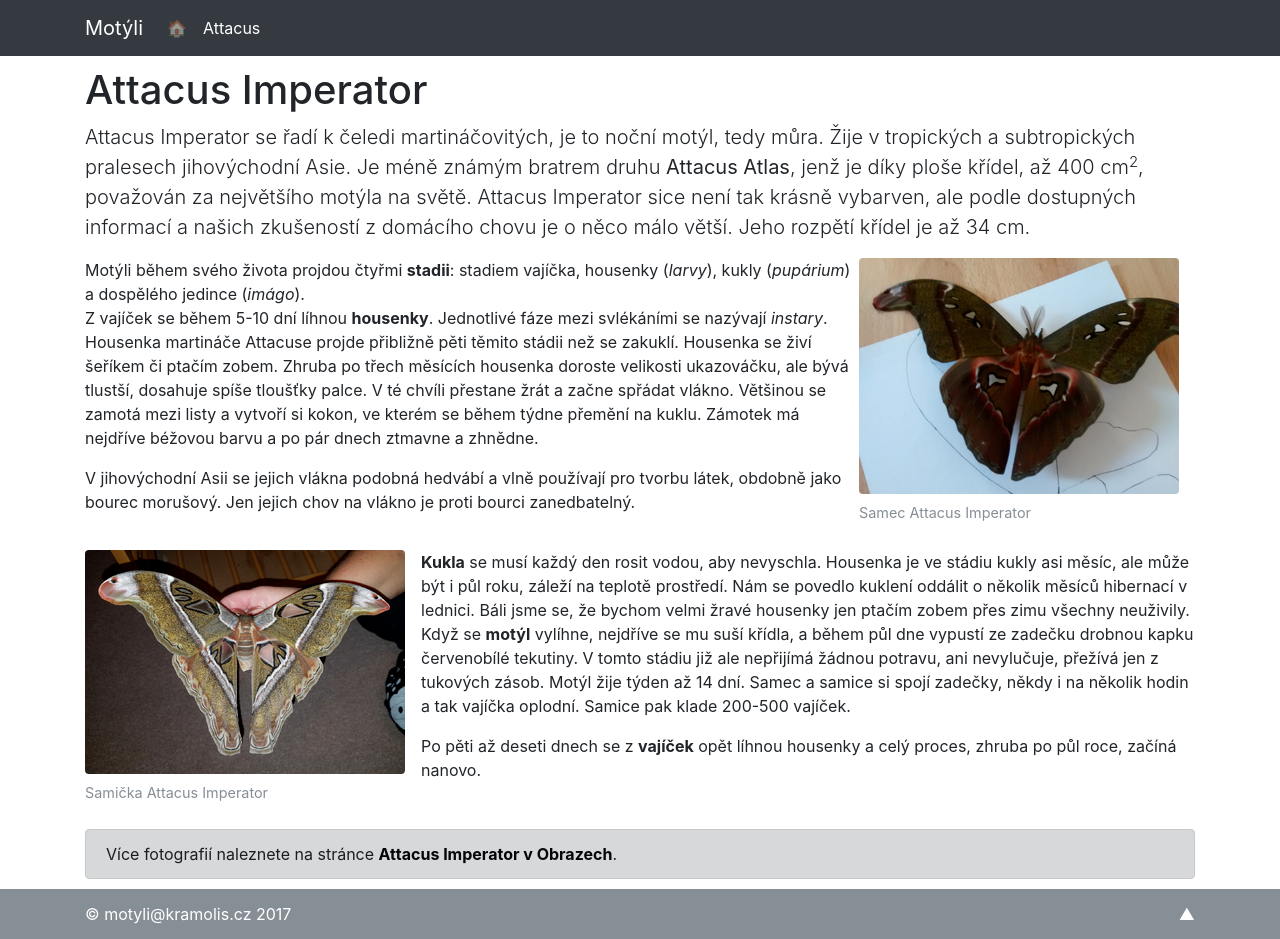
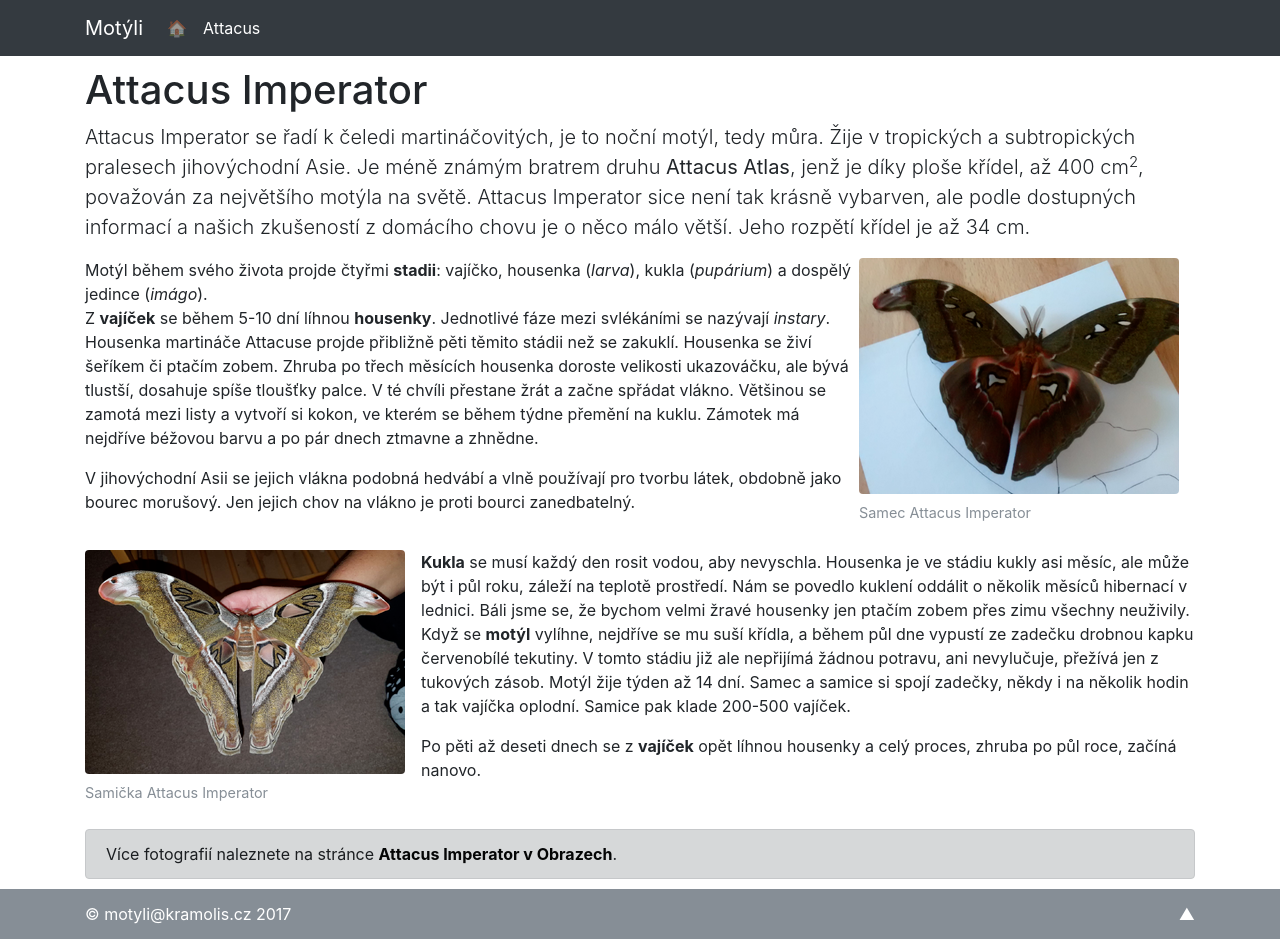
Before and after one commit to shamoh/pages-motyli, a Jekyll site: the page built from attacus/imperator.html, in a window 1280 px wide and 939 px high. Built offline with Jekyll 4.4.1, drawn with Linux system fonts in a browser that asks for light colours; nearby versions of some CDN libraries.

Commit message:
Formatovani uvodu.

```diff
--- a/attacus/imperator.html
+++ b/attacus/imperator.html
@@ -16,11 +16,12 @@ title: Attacus Imperator
 
 <div class="media">
   <div class="media-body">
-    Motýli během svého života projdou čtyřmi <strong>stadii</strong>: stadiem vajíčka, housenky (<i>larvy</i>),
-    kukly (<i>pupárium</i>) a dospělého jedince (<i>imágo</i>).
+    Motýl během svého života projde čtyřmi <strong>stadii</strong>: vajíčko, housenka (<i>larva</i>),
+    kukla (<i>pupárium</i>) a dospělý jedince (<i>imágo</i>).
     <p>
-    Z vajíček se během 5-10 dní líhnou <strong>housenky</strong>. Jednotlivé fáze mezi svlékáními se nazývají
-    <i>instary</i>. Housenka martináče Attacuse projde přibližně pěti těmito stádii než se zakuklí.
+    Z <strong>vajíček</strong> se během 5-10 dní líhnou <strong>housenky</strong>.
+    Jednotlivé fáze mezi svlékáními se nazývají <i>instary</i>.
+    Housenka martináče Attacuse projde přibližně pěti těmito stádii než se zakuklí.
     Housenka se živí šeříkem či ptačím zobem. Zhruba po třech měsících housenka doroste velikosti
     ukazováčku, ale bývá tlustší, dosahuje spíše tloušťky palce. V té chvíli přestane žrát a začne
     spřádat vlákno. Většinou se zamotá mezi listy a vytvoří si kokon, ve kterém se během týdne
```
